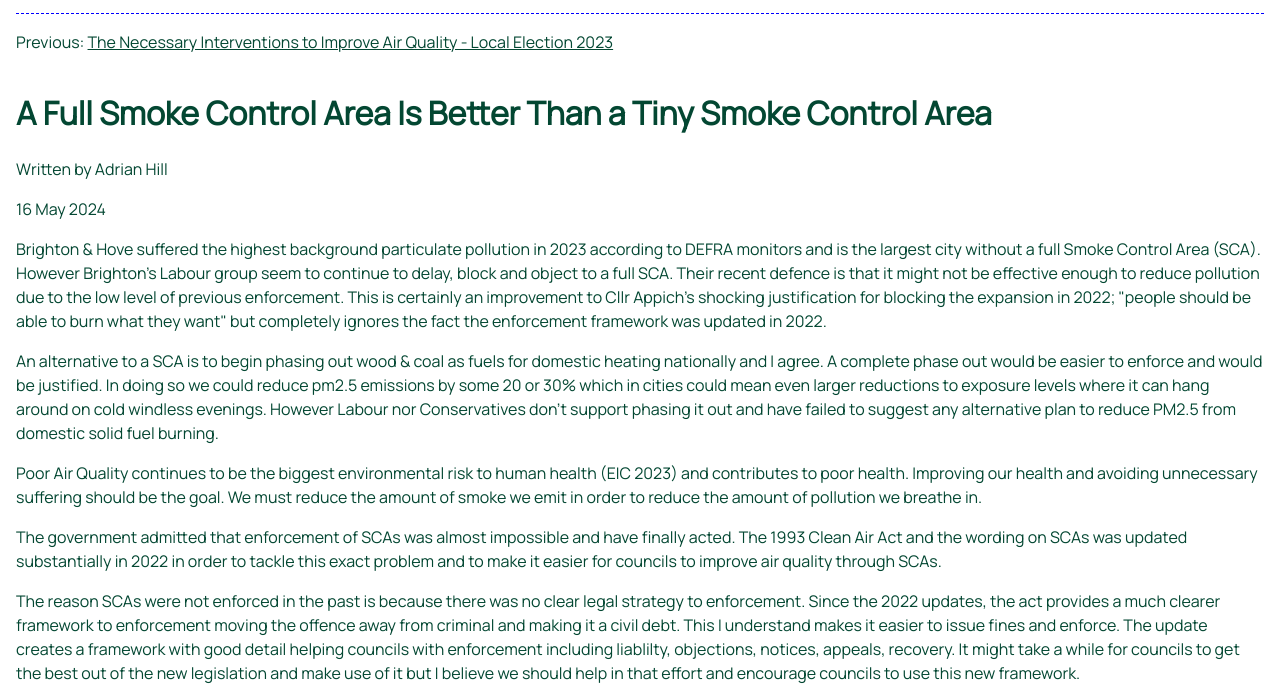
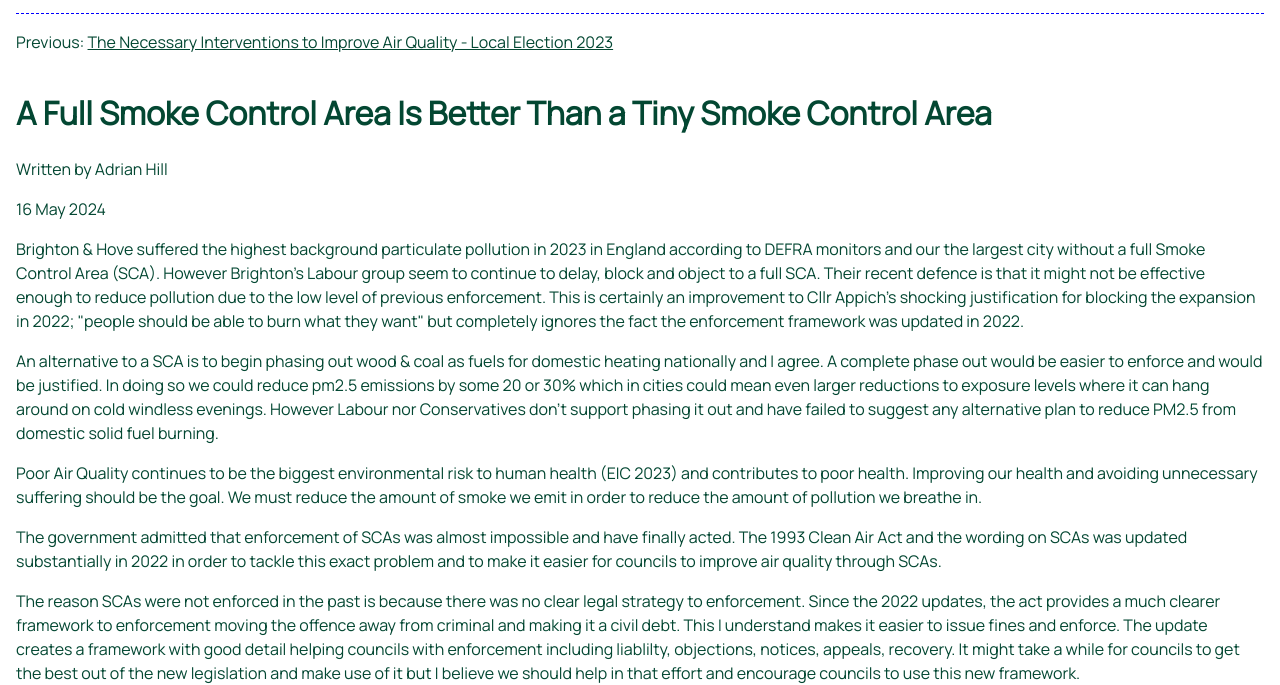
Before and after one commit to atreeon/clean-air-bh-website11ty, an Eleventy site: page content/blog/ASmokeControlAreaisBetterThanNoSmokeControlArea.md in a window 1280 px wide. Shown: the part 117-802 px from the top of the page. Built offline with nearby package versions, Linux system fonts and the light colour scheme; Eleventy itself is replaced by a stand-in of ours; files that its build step writes are made by us from their sources; a script that the page names is missing.

Commit message:
SCA post4

```diff
--- a/content/blog/ASmokeControlAreaisBetterThanNoSmokeControlArea.md
+++ b/content/blog/ASmokeControlAreaisBetterThanNoSmokeControlArea.md
@@ -10,8 +10,8 @@ parent: Posts
 order: 6
 ---
 
-Brighton & Hove suffered the highest background particulate pollution in 2023 according to DEFRA monitors
-and is the largest city without a full Smoke Control Area (SCA).
+Brighton & Hove suffered the highest background particulate pollution in 2023 in England according to DEFRA monitors
+and our the largest city without a full Smoke Control Area (SCA).
 However Brighton's Labour group seem to continue to delay, block and object to a full SCA.
 Their recent defence is that it might not be effective enough to reduce pollution due to the low level of previous enforcement.
 This is certainly an improvement to Cllr Appich's shocking justification for blocking the expansion in 2022; "people should be able to burn what they want"
```
